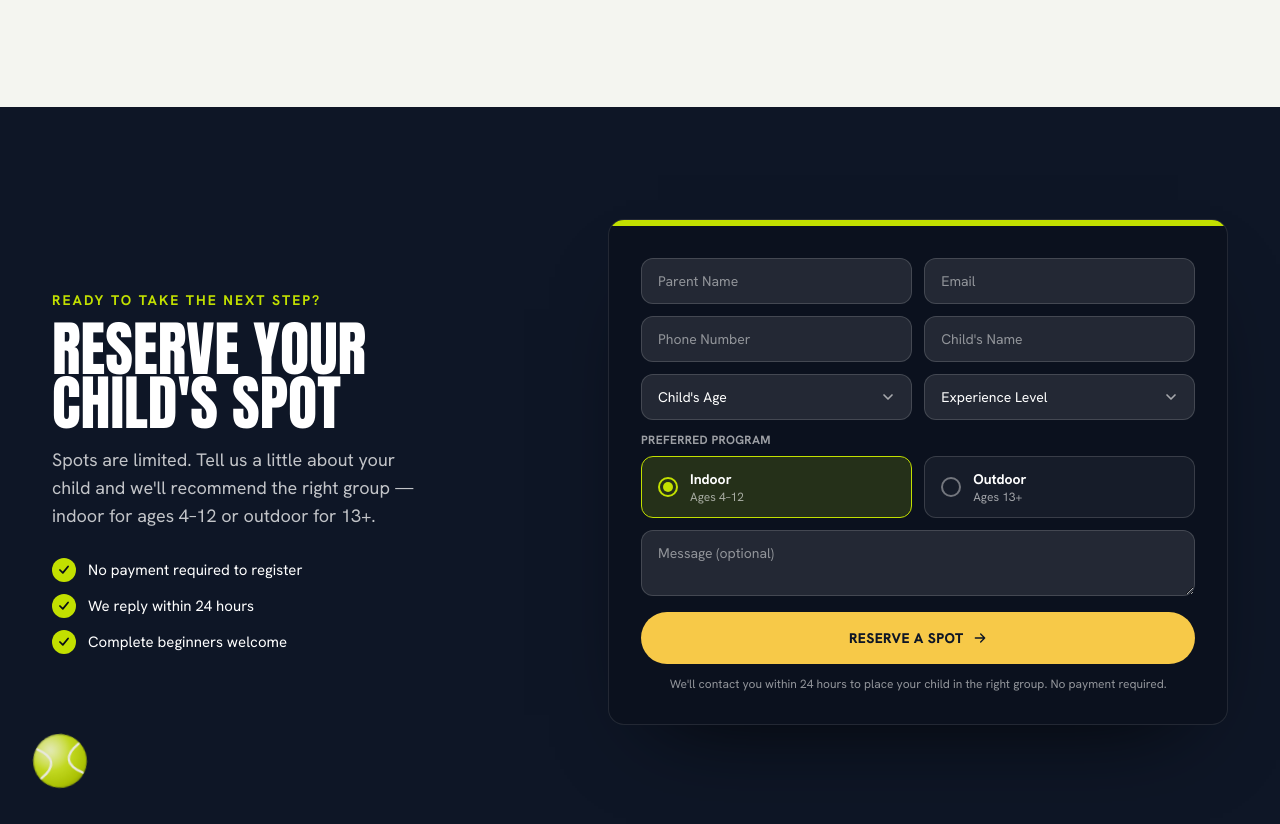
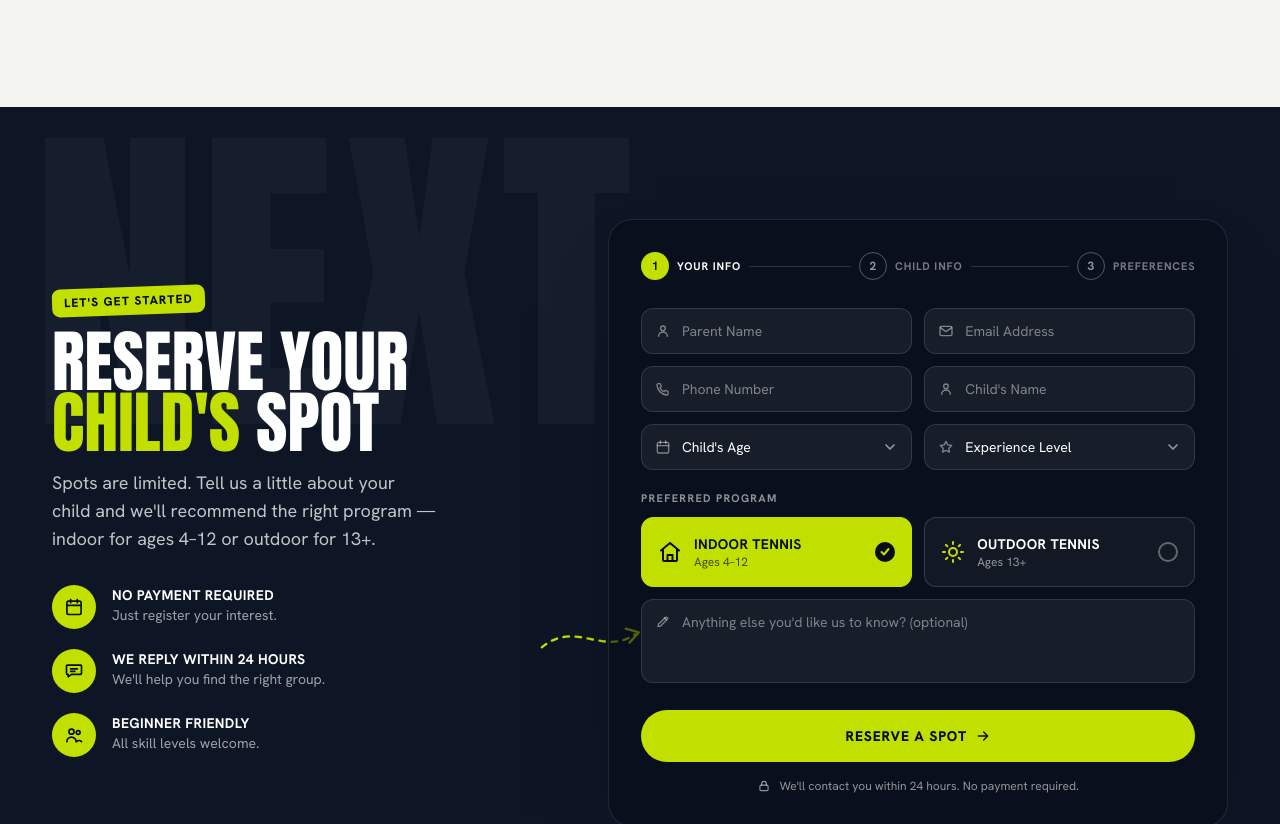
Before and after one commit to ShresthSamyak/-nextgentennis, a Next.js app: page / in a window 1280 px wide. Shown: the part 4200-5024 px from the top of the page. Built offline with nearby package versions, Linux system fonts and the light colour scheme.

Commit message:
feat: enhance RegistrationForm with stepper navigation and new input fields for improved user experience

```diff
--- a/app/page.tsx
+++ b/app/page.tsx
@@ -17,6 +17,9 @@ import {
   Runner,
   Whistle,
   Target,
+  Calendar,
+  Chat,
+  Group,
 } from "@/components/icons";
 
 const why = [
@@ -483,42 +486,90 @@ export default function Home() {
         id="register"
         className="relative overflow-hidden bg-navy py-20 text-white sm:py-28"
       >
+        {/* giant faint wordmark watermark */}
+        <span
+          className="pointer-events-none absolute left-1/2 top-6 -z-0 -translate-x-1/2 select-none font-display text-[26vw] leading-none text-white/[0.03] sm:left-8 sm:translate-x-0"
+          aria-hidden
+        >
+          NEXT
+        </span>
         <TennisBall className="float-y absolute bottom-12 left-8 hidden h-14 w-14 opacity-90 lg:block" />
+
+        {/* dashed arrow pointing to the form (desktop) */}
+        <svg
+          className="absolute left-[42%] top-[60%] hidden h-16 w-28 text-brand lg:block"
+          viewBox="0 0 120 60"
+          fill="none"
+          aria-hidden
+        >
+          <path
+            d="M4 40 C 40 10, 70 50, 104 26"
+            stroke="currentColor"
+            strokeWidth="2.5"
+            strokeDasharray="6 7"
+            strokeLinecap="round"
+          />
+          <path
+            d="M94 20 L108 24 L98 35"
+            stroke="currentColor"
+            strokeWidth="2.5"
+            strokeLinecap="round"
+            strokeLinejoin="round"
+          />
+        </svg>
+
         <div className="relative mx-auto grid max-w-[1240px] items-center gap-12 px-5 sm:px-8 lg:grid-cols-[0.9fr_1.1fr]">
           <Reveal>
-            <p className="text-sm font-bold uppercase tracking-[0.14em] text-brand">
-              Ready to take the next step?
-            </p>
-            <h2 className="display mt-3 text-[clamp(2.25rem,5vw,3.75rem)]">
-              Reserve your child&apos;s spot
+            <span className="inline-block -rotate-2 rounded-lg bg-brand px-3 py-1.5 text-xs font-extrabold uppercase tracking-[0.1em] text-ink">
+              Let&apos;s get started
+            </span>
+            <h2 className="display mt-4 text-[clamp(2.5rem,6vw,4.25rem)]">
+              Reserve your
+              <br />
+              <span className="text-brand">child&apos;s</span> spot
             </h2>
             <p className="mt-4 max-w-sm text-lg text-white/75">
               Spots are limited. Tell us a little about your child and
-              we&apos;ll recommend the right group — indoor for ages 4–12 or
+              we&apos;ll recommend the right program — indoor for ages 4–12 or
               outdoor for 13+.
             </p>
-            <ul className="mt-7 space-y-3 text-[15px]">
+
+            <ul className="mt-8 space-y-5">
               {[
-                "No payment required to register",
-                "We reply within 24 hours",
-                "Complete beginners welcome",
-              ].map((item) => (
-                <li key={item} className="flex items-center gap-3">
-                  <span className="flex h-6 w-6 items-center justify-center rounded-full bg-brand text-ink">
-                    <Check className="h-3.5 w-3.5" strokeWidth={3} />
+                {
+                  icon: <Calendar className="h-5 w-5" />,
+                  title: "No payment required",
+                  sub: "Just register your interest.",
+                },
+                {
+                  icon: <Chat className="h-5 w-5" />,
+                  title: "We reply within 24 hours",
+                  sub: "We'll help you find the right group.",
+                },
+                {
+                  icon: <Group className="h-5 w-5" />,
+                  title: "Beginner friendly",
+                  sub: "All skill levels welcome.",
+                },
+              ].map((b) => (
+                <li key={b.title} className="flex items-start gap-4">
+                  <span className="flex h-11 w-11 shrink-0 items-center justify-center rounded-full bg-brand text-ink">
+                    {b.icon}
                   </span>
-                  {item}
+                  <span>
+                    <span className="block text-sm font-bold uppercase tracking-wide">
+                      {b.title}
+                    </span>
+                    <span className="block text-sm text-white/60">{b.sub}</span>
+                  </span>
                 </li>
               ))}
             </ul>
           </Reveal>
 
           <Reveal delay={120}>
-            <div className="overflow-hidden rounded-2xl border border-white/10 bg-ink/50 shadow-[0_40px_90px_-50px_rgba(0,0,0,0.9)]">
-              <div className="h-1.5 w-full bg-brand" />
-              <div className="p-6 sm:p-8">
-                <RegistrationForm />
-              </div>
+            <div className="rounded-3xl border border-white/10 bg-ink/60 p-6 shadow-[0_40px_90px_-50px_rgba(0,0,0,0.9)] sm:p-8">
+              <RegistrationForm />
             </div>
           </Reveal>
         </div>
--- a/components/RegistrationForm.tsx
+++ b/components/RegistrationForm.tsx
@@ -1,16 +1,29 @@
 "use client";
 
-import { useState, type FormEvent } from "react";
-import { ArrowRight, Check } from "./icons";
+import { useState, type FormEvent, type ReactNode } from "react";
+import {
+  ArrowRight,
+  Check,
+  User,
+  Mail,
+  Phone,
+  Calendar,
+  Star,
+  Home as HomeIcon,
+  Sun,
+  Pencil,
+  Lock,
+} from "./icons";
 
-const inputCls =
-  "w-full rounded-xl border border-white/15 bg-white/10 px-4 py-3 text-sm text-white placeholder:text-white/50 outline-none transition focus:border-brand focus:bg-white/15";
-
-const selectCls =
-  "w-full appearance-none rounded-xl border border-white/15 bg-white/10 px-4 py-3 text-sm text-white outline-none transition focus:border-brand focus:bg-white/15";
+const steps = [
+  { n: 1, label: "Your info" },
+  { n: 2, label: "Child info" },
+  { n: 3, label: "Preferences" },
+];
 
 export default function RegistrationForm() {
   const [program, setProgram] = useState<"indoor" | "outdoor">("indoor");
+  const [step, setStep] = useState(1);
   const [sent, setSent] = useState(false);
 
   function handleSubmit(e: FormEvent<HTMLFormElement>) {
@@ -20,13 +33,11 @@ export default function RegistrationForm() {
 
   if (sent) {
     return (
-      <div className="flex flex-col items-center justify-center rounded-2xl border border-brand/30 bg-white/5 p-10 text-center">
-        <span className="flex h-16 w-16 items-center justify-center rounded-full bg-brand text-navy">
+      <div className="flex flex-col items-center justify-center py-10 text-center">
+        <span className="flex h-16 w-16 items-center justify-center rounded-full bg-brand text-ink">
           <Check className="h-8 w-8" strokeWidth={3} />
         </span>
-        <h3 className="mt-5 font-display text-2xl font-extrabold uppercase text-white">
-          Spot reserved!
-        </h3>
+        <h3 className="display mt-5 text-3xl text-white">Spot reserved!</h3>
         <p className="mt-2 max-w-sm text-sm text-white/70">
           Thanks! We&apos;ll reach out within 24 hours to place your child in the
           right group. No payment required.
@@ -43,18 +54,67 @@ export default function RegistrationForm() {
   }
 
   return (
-    <form onSubmit={handleSubmit} className="grid gap-3 sm:grid-cols-2">
+    <form onSubmit={handleSubmit}>
+      {/* Stepper */}
+      <ol className="mb-7 flex items-center">
+        {steps.map((s, i) => {
+          const done = step >= s.n;
+          return (
+            <li key={s.n} className="flex flex-1 items-center last:flex-none">
+              <span className="flex items-center gap-2">
+                <span
+                  className={`flex h-7 w-7 items-center justify-center rounded-full text-xs font-bold transition-colors ${
+                    done
+                      ? "bg-brand text-ink"
+                      : "border border-white/30 text-white/55"
+                  }`}
+                >
+                  {s.n}
+                </span>
+                <span
+                  className={`hidden text-[11px] font-bold uppercase tracking-[0.08em] sm:inline ${
+                    done ? "text-white" : "text-white/45"
+                  }`}
+                >
+                  {s.label}
+                </span>
+              </span>
+              {i < steps.length - 1 && (
+                <span
+                  className={`mx-2 h-px flex-1 ${
+                    step > s.n ? "bg-brand" : "bg-white/15"
+                  }`}
+                />
+              )}
+            </li>
+          );
+        })}
+      </ol>
+
+      <div className="grid gap-3 sm:grid-cols-2">
+        <Field icon={<User className="h-4 w-4" />} onFocus={() => setStep(1)}>
           <input className={inputCls} placeholder="Parent Name" required />
+        </Field>
+        <Field icon={<Mail className="h-4 w-4" />} onFocus={() => setStep(1)}>
           <input
             className={inputCls}
             type="email"
-        placeholder="Email"
+            placeholder="Email Address"
             required
           />
+        </Field>
+        <Field icon={<Phone className="h-4 w-4" />} onFocus={() => setStep(1)}>
           <input className={inputCls} type="tel" placeholder="Phone Number" />
+        </Field>
+        <Field icon={<User className="h-4 w-4" />} onFocus={() => setStep(1)}>
           <input className={inputCls} placeholder="Child's Name" />
+        </Field>
 
-      <div className="relative">
+        <Field
+          icon={<Calendar className="h-4 w-4" />}
+          chevron
+          onFocus={() => setStep(2)}
+        >
           <select className={selectCls} defaultValue="" required>
             <option value="" disabled className="text-navy">
               Child&apos;s Age
@@ -65,10 +125,12 @@ export default function RegistrationForm() {
               </option>
             ))}
           </select>
-        <Chevron />
-      </div>
-
-      <div className="relative">
+        </Field>
+        <Field
+          icon={<Star className="h-4 w-4" />}
+          chevron
+          onFocus={() => setStep(2)}
+        >
           <select className={selectCls} defaultValue="" required>
             <option value="" disabled className="text-navy">
               Experience Level
@@ -81,56 +143,89 @@ export default function RegistrationForm() {
               )
             )}
           </select>
-        <Chevron />
+        </Field>
       </div>
 
       {/* Preferred program */}
-      <fieldset className="sm:col-span-2">
-        <legend className="mb-2 text-xs font-bold uppercase tracking-wide text-white/60">
+      <fieldset className="mt-5" onFocus={() => setStep(3)}>
+        <legend className="mb-2.5 text-[11px] font-bold uppercase tracking-[0.12em] text-white/55">
           Preferred Program
         </legend>
         <div className="grid gap-3 sm:grid-cols-2">
-          <ProgramRadio
+          <ProgramCard
             checked={program === "indoor"}
             onChange={() => setProgram("indoor")}
-            title="Indoor"
+            icon={<HomeIcon className="h-6 w-6" />}
+            title="Indoor Tennis"
             sub="Ages 4–12"
           />
-          <ProgramRadio
+          <ProgramCard
             checked={program === "outdoor"}
             onChange={() => setProgram("outdoor")}
-            title="Outdoor"
+            icon={<Sun className="h-6 w-6" />}
+            title="Outdoor Tennis"
             sub="Ages 13+"
           />
         </div>
       </fieldset>
 
+      <div className="mt-3" onFocus={() => setStep(3)}>
+        <Field icon={<Pencil className="h-4 w-4" />} align="top">
           <textarea
-        className={`${inputCls} sm:col-span-2`}
-        rows={2}
-        placeholder="Message (optional)"
+            className={`${inputCls} min-h-[84px] resize-none pt-3`}
+            placeholder="Anything else you'd like us to know? (optional)"
           />
+        </Field>
+      </div>
 
       <button
         type="submit"
-        className="group sm:col-span-2 mt-1 inline-flex items-center justify-center gap-2 rounded-full bg-gold px-7 py-4 text-sm font-extrabold uppercase tracking-wide text-navy transition-transform hover:scale-[1.02]"
+        className="group mt-5 flex w-full items-center justify-center gap-2 rounded-full bg-brand px-7 py-4 text-sm font-extrabold uppercase tracking-[0.06em] text-ink transition-transform duration-300 hover:-translate-y-0.5"
       >
         Reserve a Spot
         <ArrowRight className="h-4 w-4 transition-transform group-hover:translate-x-1" />
       </button>
 
-      <p className="sm:col-span-2 text-center text-xs text-white/55">
-        We&apos;ll contact you within 24 hours to place your child in the right
-        group. No payment required.
+      <p className="mt-4 flex items-center justify-center gap-2 text-center text-xs text-white/55">
+        <Lock className="h-3.5 w-3.5" />
+        We&apos;ll contact you within 24 hours. No payment required.
       </p>
     </form>
   );
 }
 
-function Chevron() {
+const inputCls =
+  "w-full rounded-xl border border-white/12 bg-white/[0.06] py-3 pl-10 pr-4 text-sm text-white placeholder:text-white/45 outline-none transition focus:border-brand focus:bg-white/[0.09]";
+
+const selectCls =
+  "w-full appearance-none rounded-xl border border-white/12 bg-white/[0.06] py-3 pl-10 pr-10 text-sm text-white outline-none transition focus:border-brand focus:bg-white/[0.09]";
+
+function Field({
+  icon,
+  children,
+  chevron = false,
+  align = "center",
+  onFocus,
+}: {
+  icon: ReactNode;
+  children: ReactNode;
+  chevron?: boolean;
+  align?: "center" | "top";
+  onFocus?: () => void;
+}) {
   return (
+    <div className="relative" onFocus={onFocus}>
+      <span
+        className={`pointer-events-none absolute left-3.5 text-white/45 ${
+          align === "top" ? "top-3.5" : "top-1/2 -translate-y-1/2"
+        }`}
+      >
+        {icon}
+      </span>
+      {children}
+      {chevron && (
         <svg
-      className="pointer-events-none absolute right-4 top-1/2 h-4 w-4 -translate-y-1/2 text-white/60"
+          className="pointer-events-none absolute right-3.5 top-1/2 h-4 w-4 -translate-y-1/2 text-white/55"
           viewBox="0 0 24 24"
           fill="none"
           stroke="currentColor"
@@ -140,26 +235,30 @@ function Chevron() {
         >
           <path d="m6 9 6 6 6-6" />
         </svg>
+      )}
+    </div>
   );
 }
 
-function ProgramRadio({
+function ProgramCard({
   checked,
   onChange,
+  icon,
   title,
   sub,
 }: {
   checked: boolean;
   onChange: () => void;
+  icon: ReactNode;
   title: string;
   sub: string;
 }) {
   return (
     <label
-      className={`flex cursor-pointer items-center gap-3 rounded-xl border px-4 py-3 transition ${
+      className={`relative flex cursor-pointer items-center gap-3 rounded-xl border p-4 transition ${
         checked
-          ? "border-brand bg-brand/15"
-          : "border-white/15 bg-white/5 hover:border-white/30"
+          ? "border-brand bg-brand text-ink"
+          : "border-white/15 bg-white/[0.04] text-white hover:border-white/35"
       }`}
     >
       <input
@@ -169,16 +268,21 @@ function ProgramRadio({
         onChange={onChange}
         className="sr-only"
       />
+      <span className={checked ? "text-ink" : "text-brand"}>{icon}</span>
+      <span className="leading-tight">
+        <span className="block text-sm font-bold uppercase tracking-wide">
+          {title}
+        </span>
+        <span className={`block text-xs ${checked ? "text-ink/70" : "text-white/55"}`}>
+          {sub}
+        </span>
+      </span>
       <span
-        className={`flex h-5 w-5 items-center justify-center rounded-full border-2 ${
-          checked ? "border-brand" : "border-white/40"
+        className={`ml-auto flex h-5 w-5 items-center justify-center rounded-full ${
+          checked ? "bg-ink text-brand" : "border-2 border-white/35"
         }`}
       >
-        {checked && <span className="h-2.5 w-2.5 rounded-full bg-brand" />}
-      </span>
-      <span>
-        <span className="block text-sm font-bold text-white">{title}</span>
-        <span className="block text-xs text-white/60">{sub}</span>
+        {checked && <Check className="h-3 w-3" strokeWidth={4} />}
       </span>
     </label>
   );
```
Lines whose indentation alone changed are shown as unchanged.
